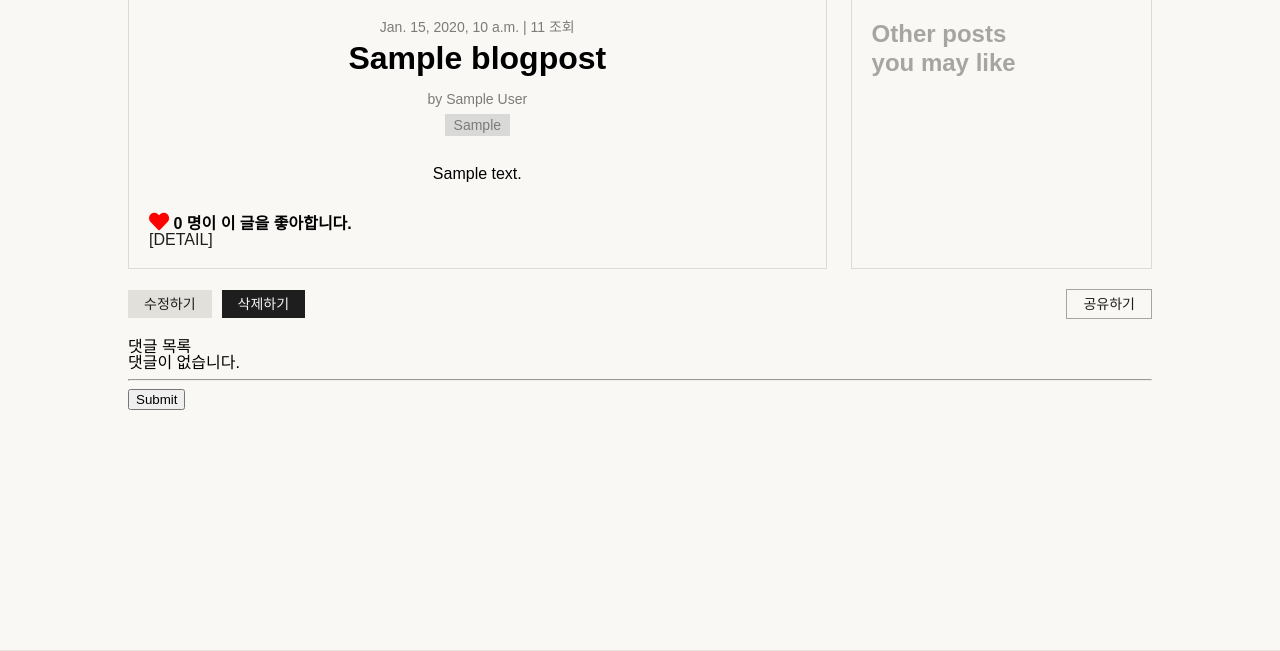
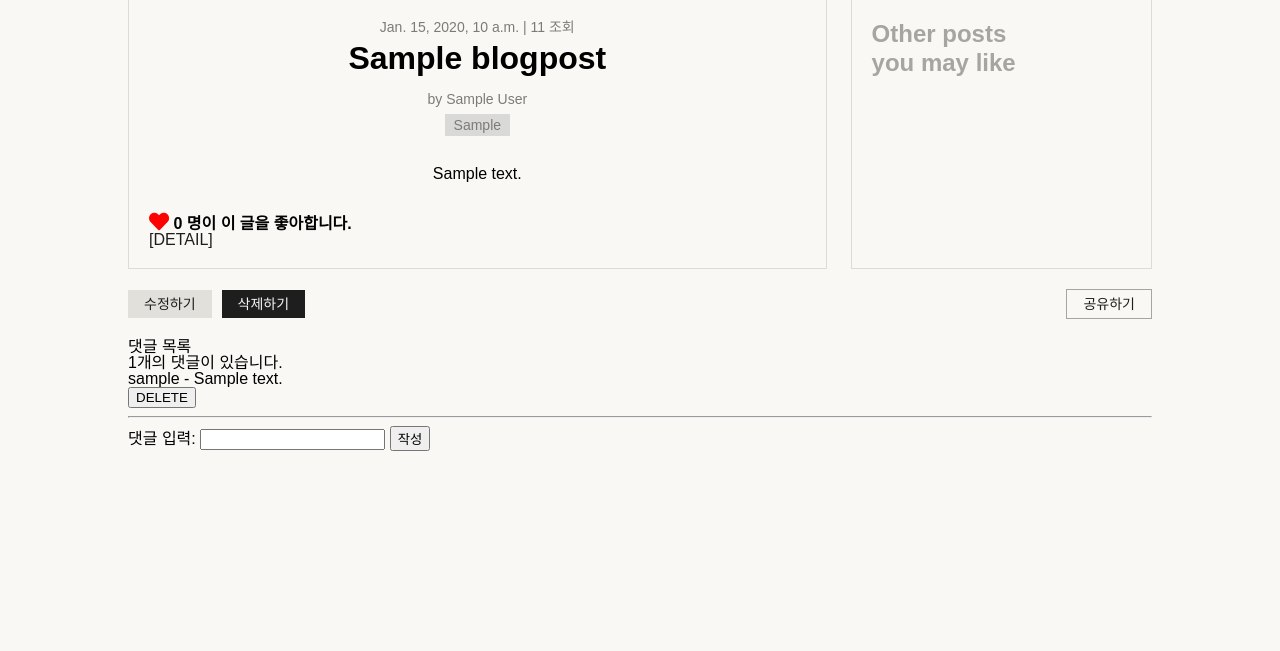
Before and after one commit to jeipark85/woojobak, a Django app: page /post/1/ in a window 1280 px wide. Shown: the part 141-792 px from the top of the page. Run offline with Django 4.2, Linux system fonts and the light colour scheme; a user stored in the database is signed in; tables that the repository leaves empty hold one stand-in row (values such as "Sample post"); parts of the project's set-up code (start-up, migrations or seed data) failed here and were passed over; some libraries are stand-ins or nearby versions.

Commit message:
댓글 구현

```diff
--- a/django_blog_woojobak/blog_app/forms.py
+++ b/django_blog_woojobak/blog_app/forms.py
@@ -4,7 +4,6 @@ from .models import BlogPost, Comment
 from django.contrib.auth.models import User
 from django.contrib.auth.hashers import make_password
 from django.contrib.auth.forms import AuthenticationForm
-
 
 
 class CustomLoginForm(forms.Form):
@@ -28,7 +27,6 @@ class BlogPostForm(forms.ModelForm):
         self.fields["topic"].required = False
         self.fields["publish"].required = False
         self.fields["views"].required = False
-
 
 
 # 회원가입 0927
@@ -63,8 +61,13 @@ class SignupForm(forms.Form):
 
 
 class CommentForm(forms.ModelForm):
-
     class Meta:
         model = Comment
-        fields = '__all__'
-        exclude = ('article', 'user',)
+        fields = "__all__"
+        exclude = (
+            "post",
+            "user",
+        )
+        labels = {
+            "content": "댓글 입력",  # 이 부분을 수정합니다.
+        }
--- a/django_blog_woojobak/blog_app/models.py
+++ b/django_blog_woojobak/blog_app/models.py
@@ -1,16 +1,17 @@
 from django.db import models
 from django.conf import settings
+
 
 class BlogPost(models.Model):
     title = models.CharField(max_length=200)
     content = models.TextField()
     created_at = models.DateTimeField(auto_now_add=True)
-    topic = models.CharField(max_length=255, default='전체')
-    publish = models.CharField(max_length=1, default='Y')
+    topic = models.CharField(max_length=255, default="전체")
+    publish = models.CharField(max_length=1, default="Y")
     views = models.IntegerField(default=0)
     author_id = models.CharField(max_length=100, null=True, blank=True)
     # view_count = models.IntegerField()
-    like_users = models.ManyToManyField(settings.AUTH_USER_MODEL, related_name='like_articles')
+    like_users = models.ManyToManyField(settings.AUTH_USER_MODEL, related_name="like_articles")
 
     def __str__(self):
         return self.title
@@ -21,12 +22,13 @@ class BlogPost(models.Model):
         super().save(*args, **kwargs)
 
 
-
 class ImageId(models.Model):
     pass
 
+
 class TitleImageId(models.Model):
     pass
+
 
 from django.db import models
 
@@ -46,14 +48,14 @@ from django.db import models
 #         return self.username
 
 
-
 class BGM(models.Model):
     title = models.CharField(max_length=50)
     singer = models.CharField(max_length=50)
 
+
 class Comment(models.Model):
-    article = models.ForeignKey(BlogPost,null=True, on_delete=models.CASCADE)
-    user = models.ForeignKey(settings.AUTH_USER_MODEL,null=True,on_delete=models.CASCADE)
+    post = models.ForeignKey(BlogPost, null=True, on_delete=models.CASCADE, related_name="comments")
+    user = models.ForeignKey(settings.AUTH_USER_MODEL, null=True, on_delete=models.CASCADE)
     content = models.CharField(max_length=200)
     created_at = models.DateTimeField(auto_now_add=True)
     updated_at = models.DateTimeField(auto_now=True)
--- a/django_blog_woojobak/blog_app/templates/blog_app/post.html
+++ b/django_blog_woojobak/blog_app/templates/blog_app/post.html
@@ -102,7 +102,7 @@
                 {{ comment.user }} - {{ comment.content }}
                 <!--delete-->
                 {% if user == comment.user %}
-                  <form action="{% url 'blog_app:comments_delete' blogpost.pk comment.pk %}" method="POST" class="d-inline">
+                <form action="{% url 'blog_app:comments_delete' post_id=post.id comment_pk=comment.pk %}" method="POST" class="d-inline">
                     {% csrf_token %}
                     <input type="submit" value="DELETE">
                   </form>
@@ -118,7 +118,7 @@
             <form action="{% url 'blog_app:comments_create' post.id %}" method="POST">
               {% csrf_token %}
               {{ comment_form }}
-              <input type="submit">
+              <input type="submit" value="작성">
             </form>
           {% else %}
             <a class="create-button" href="{% url 'blog_app:login' %}">[댓글을 작성하려면 로그인하세요.]</a>
--- a/django_blog_woojobak/blog_app/urls.py
+++ b/django_blog_woojobak/blog_app/urls.py
@@ -22,12 +22,15 @@ urlpatterns = [
     # 회원가입 0925
     path("signup/", views.register, name="signup"),
     # 좋아요
-    path('<int:blogpost_pk>/likes_list/', views.likes_list, name='likes_list'),
-    path('<int:blogpost_pk>/likes_post/', views.likes_post, name='likes_post'),
+    path("<int:blogpost_pk>/likes_list/", views.likes_list, name="likes_list"),
+    path("<int:blogpost_pk>/likes_post/", views.likes_post, name="likes_post"),
     # 댓글
-    path('<int:pk>/comments/', views.comments_create, name='comments_create'),
-    path('<int:article_pk>/comments/<int:comment_pk>/delete/', views.comments_delete, name='comments_delete')
-
+    path("<int:post_id>/comments/", views.comments_create, name="comments_create"),
+    path(
+        "<int:post_id>/comments/<int:comment_pk>/delete/",
+        views.comments_delete,
+        name="comments_delete",
+    ),
 ]
 
 if settings.DEBUG:
--- a/django_blog_woojobak/blog_app/views.py
+++ b/django_blog_woojobak/blog_app/views.py
@@ -40,7 +40,8 @@ def custom_login(request):
 
     return render(request, "registration/login.html", {"form": form})
 
-#회원가입
+
+# 회원가입
 @csrf_exempt
 def register(request):
     if request.method == "POST":
@@ -142,7 +143,8 @@ def create_or_update_post(request, post_id=None):
 def post_detail(request, post_id):
     # 포스트 id로 게시물 가져옴
     post = get_object_or_404(BlogPost, id=post_id)
-
+    comment_form = CommentForm()
+    comments = post.comments.all()
     if request.method == "POST":
         # 요청에 삭제가 포함된경우
         if "delete-button" in request.POST:
@@ -175,6 +177,8 @@ def post_detail(request, post_id):
         "next_post": next_post,
         "recommended_posts": recommended_posts,
         "MEDIA_URL": settings.MEDIA_URL,
+        "comment_form": comment_form,
+        "comments": comments,
     }
 
     return render(request, "blog_app/post.html", context)
@@ -203,7 +207,7 @@ class image_upload(View):
 # API_Key 추가 0925
 API_KEY = getattr(settings, "OPENAI", "OPENAI")
 # Chat gpt API 사용
-openai.api_key = ''
+openai.api_key = ""
 
 
 # 글 자동완성 기능
@@ -231,6 +235,7 @@ def autocomplete(request):
 def test_view(request):
     return render(request, "blog_app/test.html")
 
+
 # 포스트 리스트에서 좋아요 처리
 def likes_list(request, blogpost_pk):
     if request.user.is_authenticated:
@@ -243,8 +248,9 @@ def likes_list(request, blogpost_pk):
             print("좋아요 추가")
             # 좋아요 추가 (add)
             blogpost.like_users.add(request.user)
-        return redirect('blog_app:post_list')
-    return redirect('blog_app:login')
+        return redirect("blog_app:post_list")
+    return redirect("blog_app:login")
+
 
 # 포스트에서 좋아요 처리
 def likes_post(request, blogpost_pk):
@@ -257,27 +263,28 @@ def likes_post(request, blogpost_pk):
             # 좋아요 추가 (add)
             blogpost.like_users.add(request.user)
 
-        return redirect('blog_app:post_list')
-    return redirect('blog_app:login')
+        return redirect("blog_app:post_list")
+    return redirect("blog_app:login")
+
 
 # 댓글 생성
-def comments_create(request, pk):
+def comments_create(request, post_id):
     if request.user.is_authenticated:
-        article = get_object_or_404(BlogPost, pk=pk)
+        post = get_object_or_404(BlogPost, pk=post_id)
         comment_form = CommentForm(request.POST)
         if comment_form.is_valid():
             comment = comment_form.save(commit=False)
-            comment.article = article
+            comment.post = post
             comment.user = request.user
             comment.save()
-        return redirect('blog_app:detail', article.pk)
-    return redirect('blog_app:login')
+        return redirect("blog_app:post_detail", post_id)
+    return redirect("blog_app:login")
 
 
 # 댓글 삭제
-def comments_delete(request, article_pk, comment_pk):
+def comments_delete(request, post_id, comment_pk):
     if request.user.is_authenticated:
         comment = get_object_or_404(BlogPost, pk=comment_pk)
         if request.user == comment.user:
             comment.delete()
-    return redirect('blog_app:detail', article_pk)
+    return redirect("blog_app:post_detail", post_id)
```
